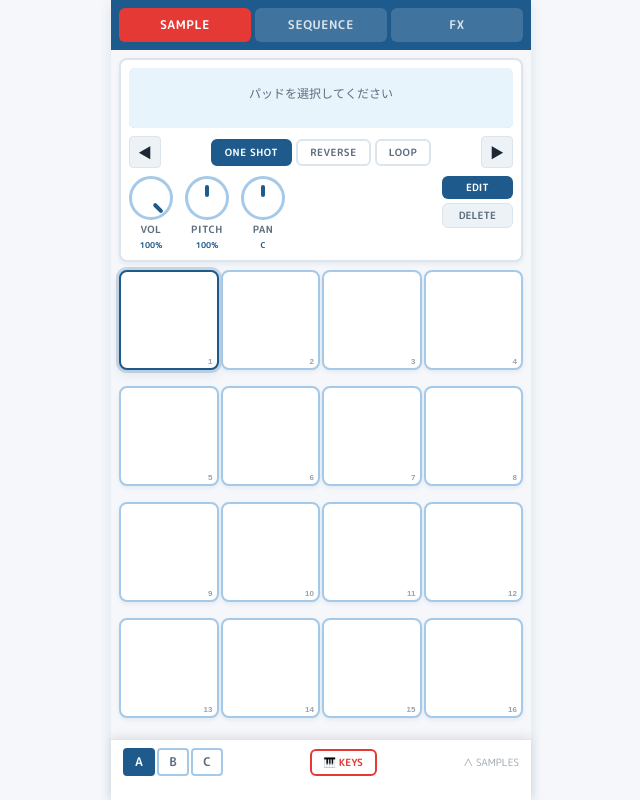
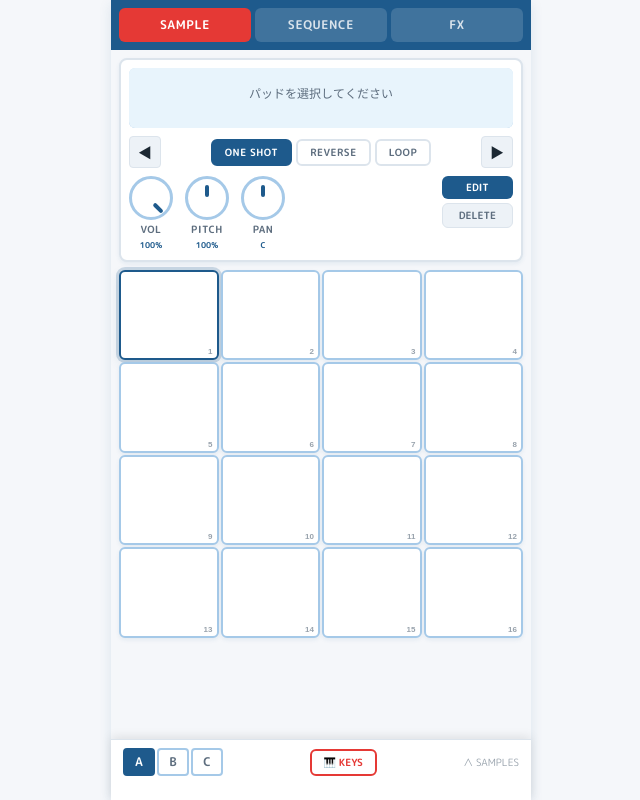
Before and after one commit to k-moeto/hakata-sampler, a website built with Vite: page index.html in a window 1280 px wide. Shown: the whole page, without its empty margins (319-959 px from the left). Built offline with nearby package versions, Linux system fonts and the light colour scheme.

Commit message:
fix: パッドサイズ調整 - 16パッドが画面内に収まるように修正

```diff
--- a/src/style.css
+++ b/src/style.css
@@ -365,17 +365,18 @@ body {
   display: grid;
   grid-template-columns: repeat(4, 1fr);
   gap: var(--spacing-2xs);
-  flex: 1;
   /* 固定フッターの高さ分のマージン */
   margin-bottom: 60px;
+  /* パッドグリッドエリアを制限 */
+  max-height: calc(100dvh - 280px);
 }
 
 .pad {
-  aspect-ratio: 1 / 1;
-  /* 正方形 */
+  aspect-ratio: 1.1 / 1;
+  /* やや横長にして縦幅を縮小 */
   background: var(--color-surface);
   border: 2px solid var(--color-secondary);
-  border-radius: var(--radius-md);
+  border-radius: var(--radius-sm);
   cursor: pointer;
   position: relative;
   overflow: hidden;
@@ -384,6 +385,7 @@ body {
   align-items: center;
   justify-content: center;
   box-shadow: var(--shadow-sm);
+  min-height: 0;
 }
 
 .pad canvas {
```
